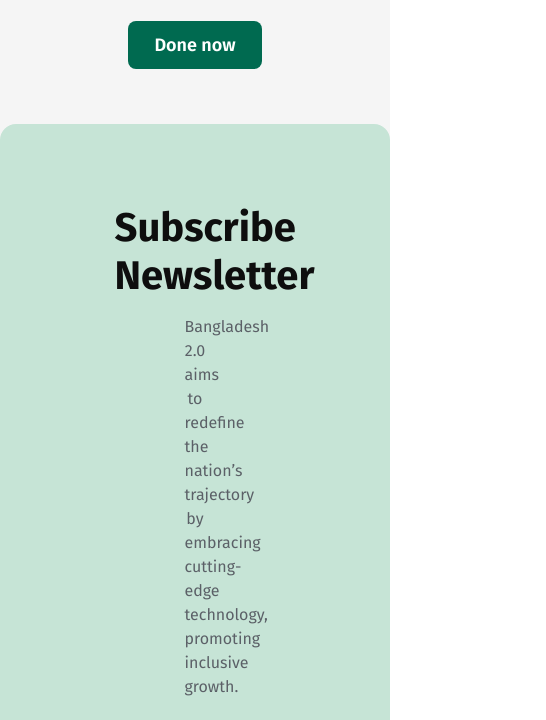
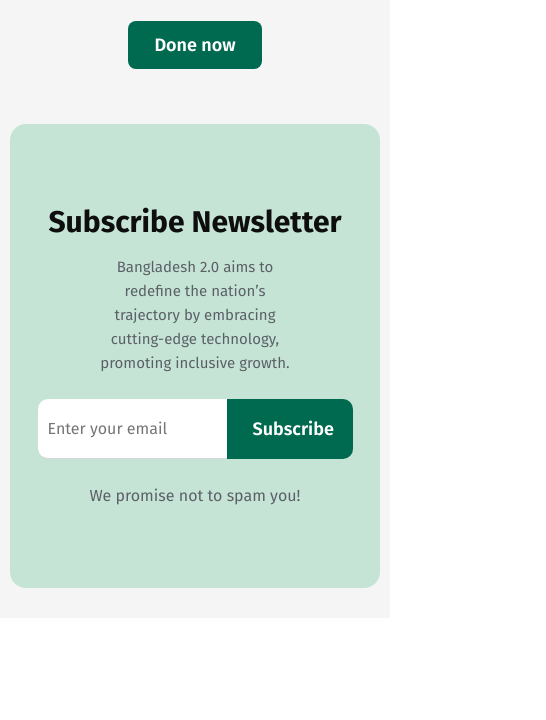
Before and after one commit to mushfiqueraiyan/bangladesh, a plain HTML site: page index.html in a window 390 px wide. Shown: the part 7690-8410 px from the top of the page, 546 px wide, since content can reach past the window. Drawn offline with Linux system fonts and the light colour scheme; a web font is replaced by a local one.

Commit message:
some minor changes on newletter and footer section

```diff
--- a/style.css
+++ b/style.css
@@ -810,4 +810,73 @@ hr{
 
 }
 
+/* News letter section start */
+
+.newsletter-container{
+    background-color: #c6e4d6;
+    max-width: 1300px;
+    margin: 30px 10px;
+    display: flex;
+    flex-direction: column;
+    align-items: center;
+    padding: 80px 10px;
+    border-radius: 16px;
 }
+
+.letter-content{
+    width: 100%;
+    text-align: center;
+}
+
+.letter-content h2{
+    font-size: 30px;
+    color: #0E0E0E;
+    font-weight: 700;
+}
+
+.letter-content p{
+    color: #5b6067;
+    font-size: 15px;
+    line-height: 24px;
+    margin-top: 15px;
+    padding: 0px 70px;
+}
+
+.email{
+    display: flex;
+    gap: 0px;
+    margin-top: 24px;
+    width: 90%;
+}
+
+.email input[type="email"]{
+    border-radius: 10px 0px 0px 10px;
+    text-align: start;
+    font-size: 16px;
+    color: #2c2d2e ;
+    padding: 20px 10px;
+
+}
+
+.email input[type="button"]{
+    width: 40%;
+    padding: 13px 26px;
+    font-size: 18px;
+    font-weight: 600;
+    color: #fff;
+    background-color: #006A50;
+    border: none;
+    border-radius: 0px;
+    cursor: pointer;
+    border-radius: 0px 10px 10px 0px;
+}
+
+
+/* footer */
+
+hr{
+    width: 400px;
+    color: #2c2d2e;
+}
+
+}
```
